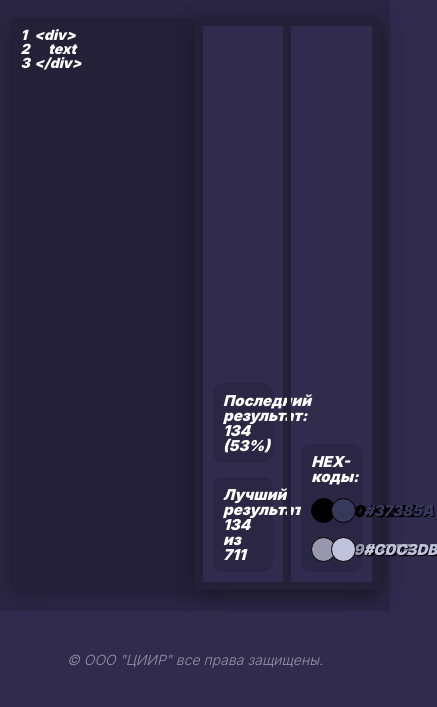
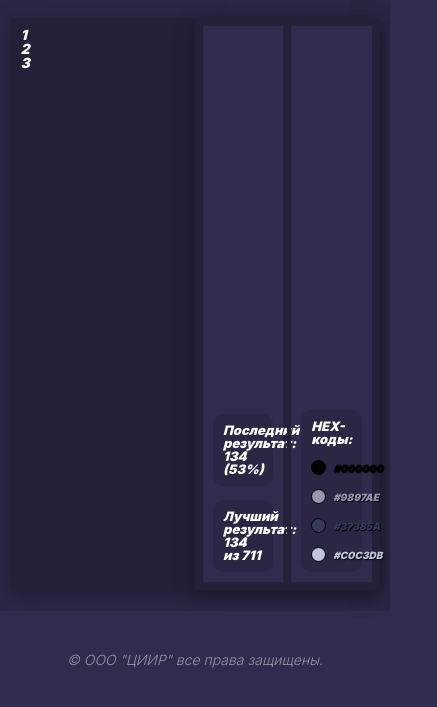
Before and after one commit to TayaTeslya/css-cair-edu, a plain HTML site: page pages/level.html in a window 390 px wide. Shown: the part 135-842 px from the top of the page, 437 px wide, since content can reach past the window. Drawn offline with nearby package versions, Linux system fonts and the light colour scheme.

Commit message:
поле ввода кода (начало)

```diff
--- a/css/level.css
+++ b/css/level.css
@@ -67,3 +67,18 @@ main {
 .text-color {
     text-shadow: 1px 1px 1px black;
 }
+
+@media (max-width: 767px) {
+    .circle-color {
+        min-height: 15px;
+        min-width: 15px;
+    }
+
+    .text-color {
+        font-size: 10px;
+    }
+
+    .information {
+        font-size: 13px;
+    }
+}
--- a/js/level.js
+++ b/js/level.js
@@ -2,3 +2,35 @@
 // localStorage.getItem('idLevel'); //получить - короче как сессионные переменные в пхп
 
 console.log(window.location);
+
+
+const strsCode = document.getElementById('strs-code');
+
+
+strsCode.addEventListener('keydown', (event) => {
+
+});
+
+
+
+
+
+
+// for (let i = 0; i < strsCode.children.length; i++) {
+//     strsCode.children[i].addEventListener('keydown', workWithStrCode);
+//     console.log(kek);
+// }
+
+// function workWithStrCode(event) {
+//     // if (event.key === 'Enter') {
+//     //     let div = document.createElement('div');
+//     //     div.id = strsCode.children.length;
+//     //     strsCode.appendChild(div);
+//     //     div.focus();
+//     //     div.addEventListener('keydown', workWithStrCode);
+//     // }
+//     console.log(event.key);
+//     if (event.key === '<' || event.key === '>') {
+//         console.log(event.key);
+//     }
+// }
--- a/pages/level.html
+++ b/pages/level.html
@@ -46,10 +46,8 @@
                                 <p>2</p>
                                 <p>3</p>
                             </div>
-                            <div class="col-lg-11 col-md-11 col-sm-11 col-11 d-flex flex-column">
-                                <p>&#60;div&#62;</p>
-                                <p>&emsp;text</p>
-                                <p>&#60;/div&#62;</p>
+                            <div  class="col-lg-11 col-md-11 col-sm-11 col-11 d-flex flex-column">
+                                <div id="strs-code" contenteditable="true" spellcheck="false" translate="no" role="textbox" aria-multiline="true"></div>
                             </div>
                         </div>
                         <div class="level-result col-lg-6 col-md-6 col-sm-6 col-6 d-flex">
@@ -72,8 +70,8 @@
                                 </div>
                                 <div class="information d-flex flex-column gap-3">
                                     <p>HEX-коды:</p>
-                                    <div class="d-flex">
-                                        <div class="col-lg-6 col-md-6 col-sm-6 col-6 justify-content-around d-flex flex-column gap-3">
+                                    <div class="d-flex flex-xl-row flex-lg-column flex-md-column flex-sm-column flex-column gap-xl-0 gap-lg-3 gap-md-3 gap-sm-3 gap-3">
+                                        <div class="col-lg-6 col-md-6 col-sm-6 col-6 justify-content-around d-flex flex-column  gap-3">
                                             <div class="d-flex justify-content-start align-items-center gap-2">
                                                 <p class="circle-color" style="background-color: #000000;"></p>
                                                 <p class="text-color" style="color: #000000;">#000000</p>
```
